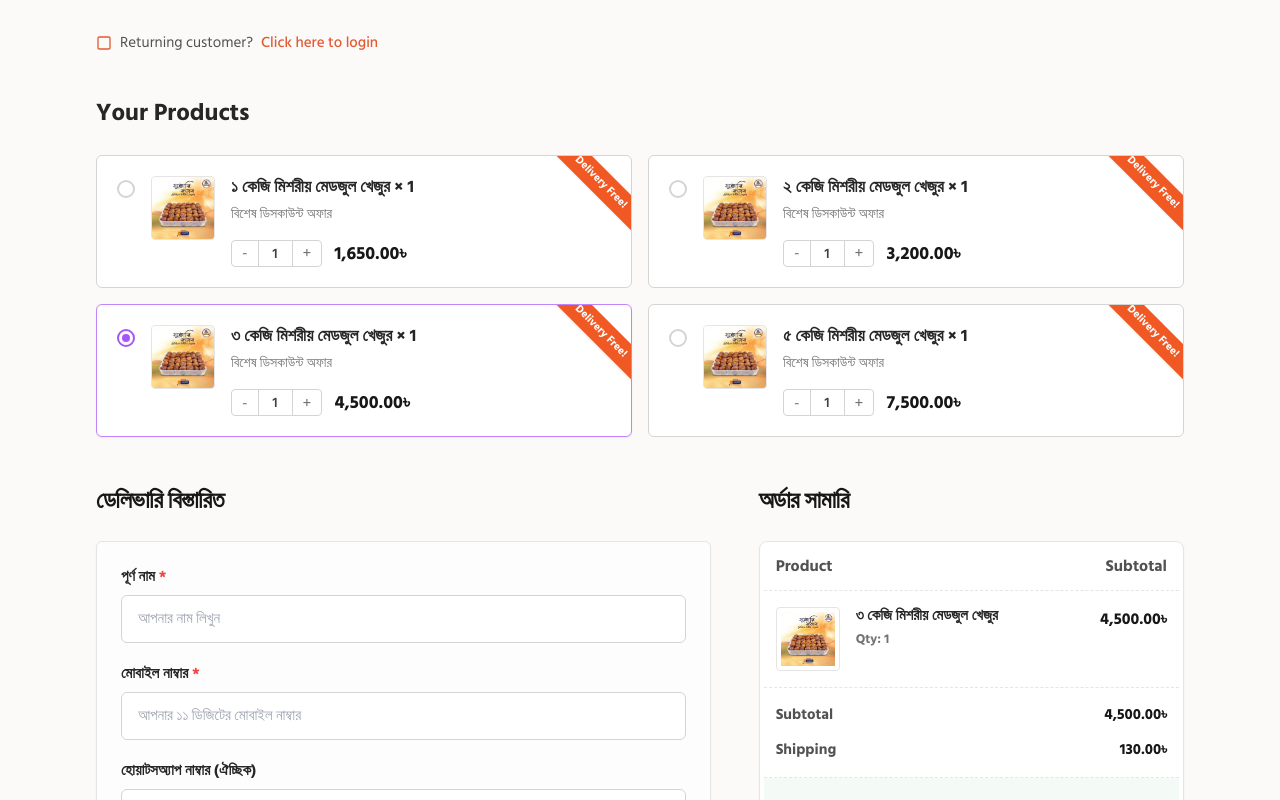
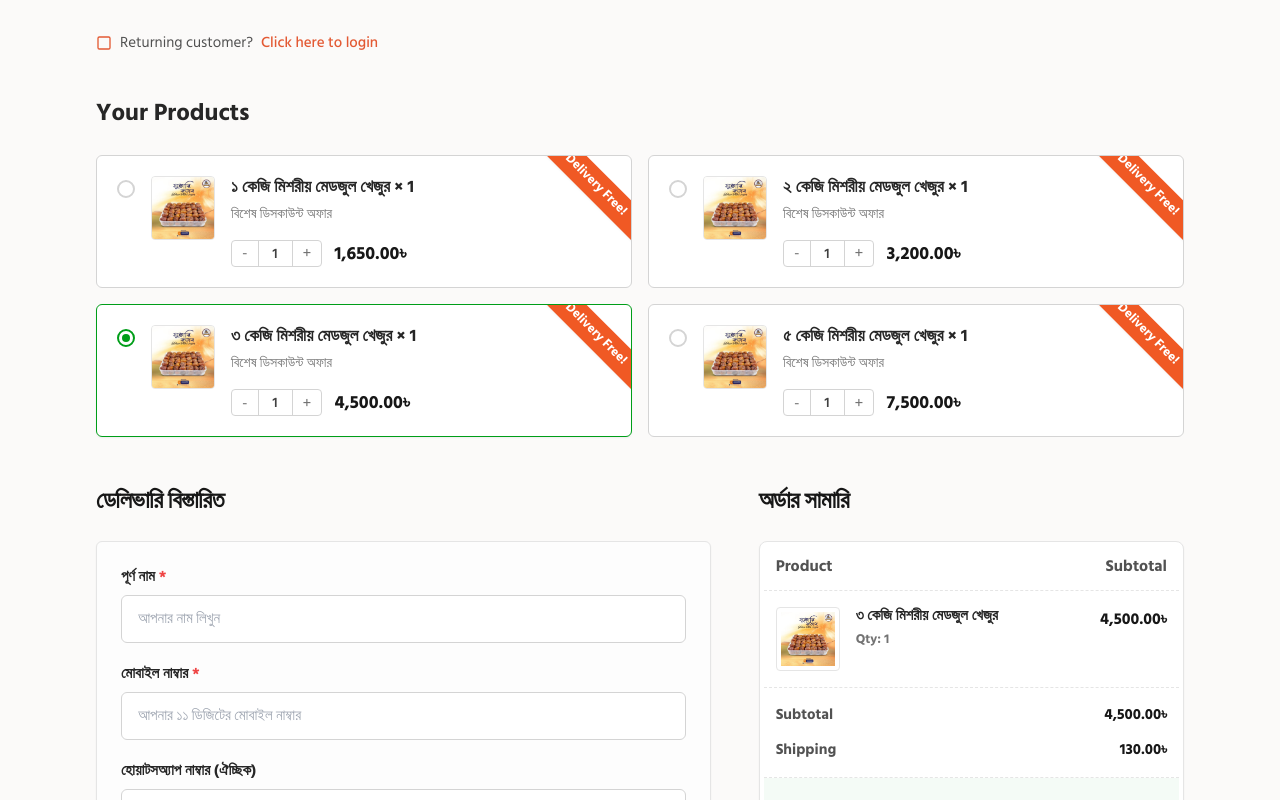
Before and after one commit to Alok4D/arabian-store-frontend, a Next.js app: page /checkout in a window 1280 px wide. Shown: the top 800 px of the page. Built offline with nearby package versions, Linux system fonts and the light colour scheme.

Commit message:
feat: implement checkout page with dynamic product selection, quantity management, and order submission functionality

```diff
--- a/src/app/(landing)/checkout/page.tsx
+++ b/src/app/(landing)/checkout/page.tsx
@@ -156,17 +156,17 @@ export default function CheckoutPage() {
                   key={product.id}
                   onClick={() => setSelectedProduct(product.id)}
                   className={`relative flex items-start gap-3 md:gap-4 p-4 md:p-5 cursor-pointer transition-all bg-white border rounded-md overflow-hidden ${
-                    isSelected ? 'border-purple-400 shadow-sm' : 'border-neutral-300'
+                    isSelected ? 'border-[#009e19] shadow-sm' : 'border-neutral-300'
                   }`}
                 >
                   {/* Delivery Free Ribbon */}
-                  <div className="absolute -right-[30px] top-[14px] w-[120px] transform rotate-45 bg-[#f05924] text-white text-[10px] md:text-[11px] font-bold py-1 text-center shadow-sm z-10">
+                  <div className="absolute right-[-35px] top-[15px] w-[140px] transform rotate-45 bg-[#f05924] text-white text-[12px] md:text-[13px] font-bold py-1 text-center shadow-sm z-10">
                     Delivery Free!
                   </div>
 
                   <div className="flex items-center mt-1">
-                    <div className={`w-[18px] h-[18px] rounded-full border-2 flex items-center justify-center ${isSelected ? 'border-[#a855f7]' : 'border-neutral-300'}`}>
-                      {isSelected && <div className="w-[8px] h-[8px] rounded-full bg-[#a855f7]" />}
+                    <div className={`w-[18px] h-[18px] rounded-full border-2 flex items-center justify-center ${isSelected ? 'border-[#009e19]' : 'border-neutral-300'}`}>
+                      {isSelected && <div className="w-[8px] h-[8px] rounded-full bg-[#009e19]" />}
                     </div>
                   </div>
                   <div className="w-14 h-14 md:w-16 md:h-16 flex-shrink-0 bg-white rounded flex items-center justify-center overflow-hidden border border-neutral-200">
```
